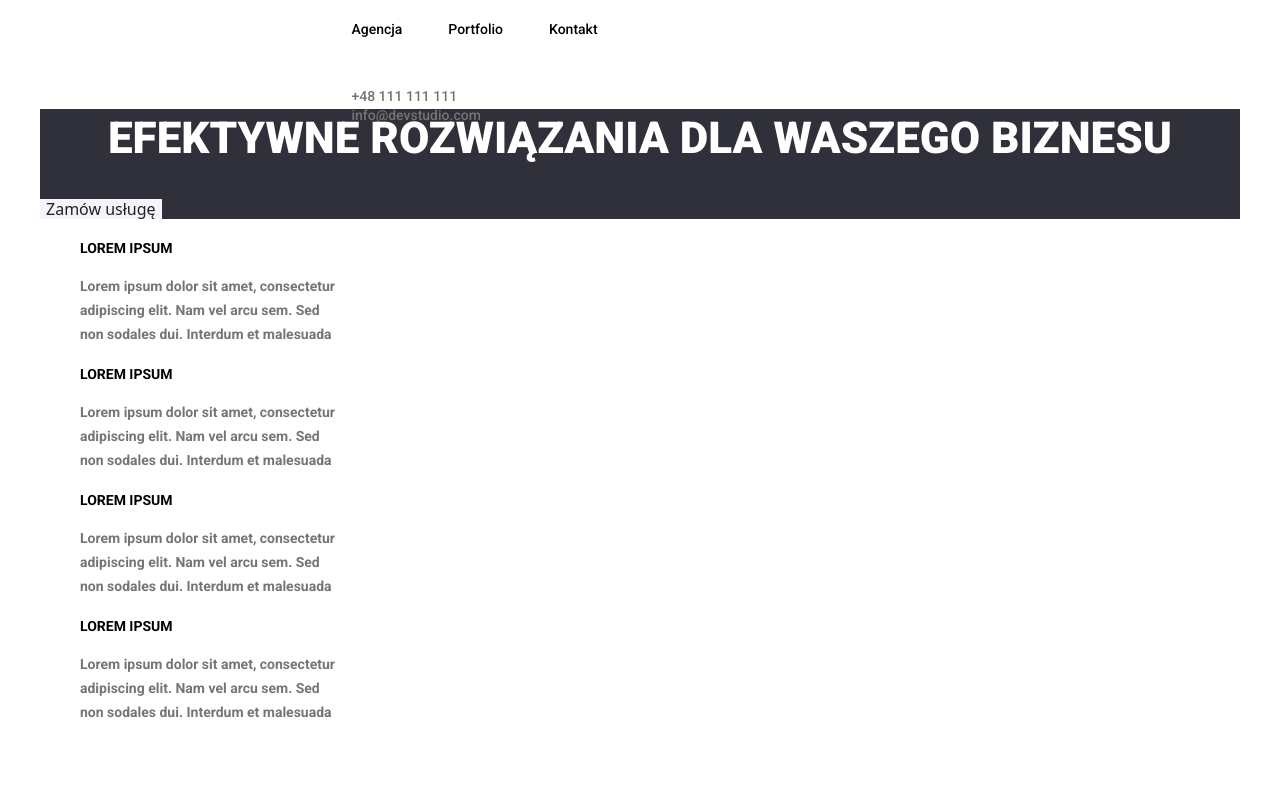
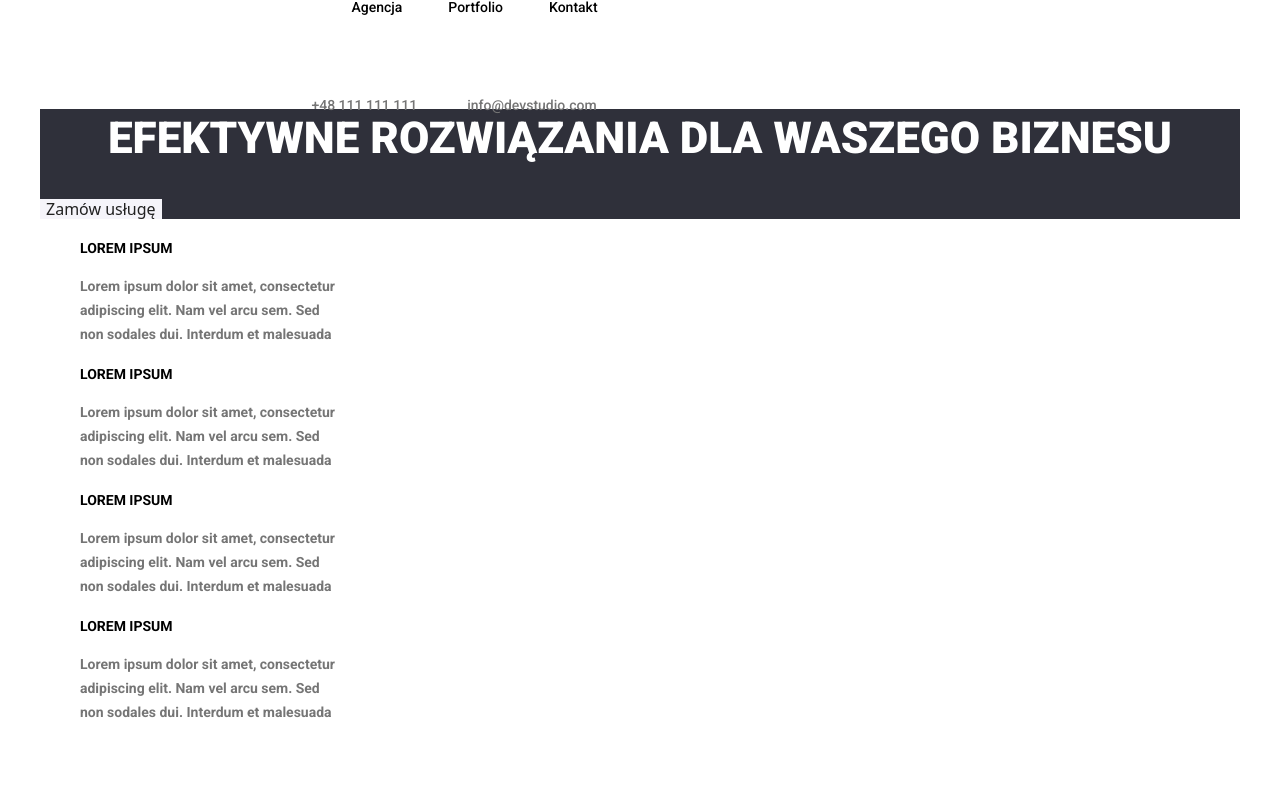
Before and after one commit to zofiasylwisty/goit-markup-hw-03, a plain HTML site: page index.html in a window 1280 px wide. Shown: the top 800 px of the page. Drawn offline with nearby package versions, Linux system fonts and the light colour scheme.

Commit message:
changed contacts

```diff
--- a/css/styles.css
+++ b/css/styles.css
@@ -220,3 +220,14 @@ body {
 li {
   list-style: none;
 }
+.contact-list {
+  display: flex;
+  flex-direction: row;
+  align-items: center;
+  padding-top: 32px;
+  padding-bottom: 32px;
+  padding-left: 0;
+}
+.contact-list > .contact-address {
+  margin-right: 50px;
+}
```
